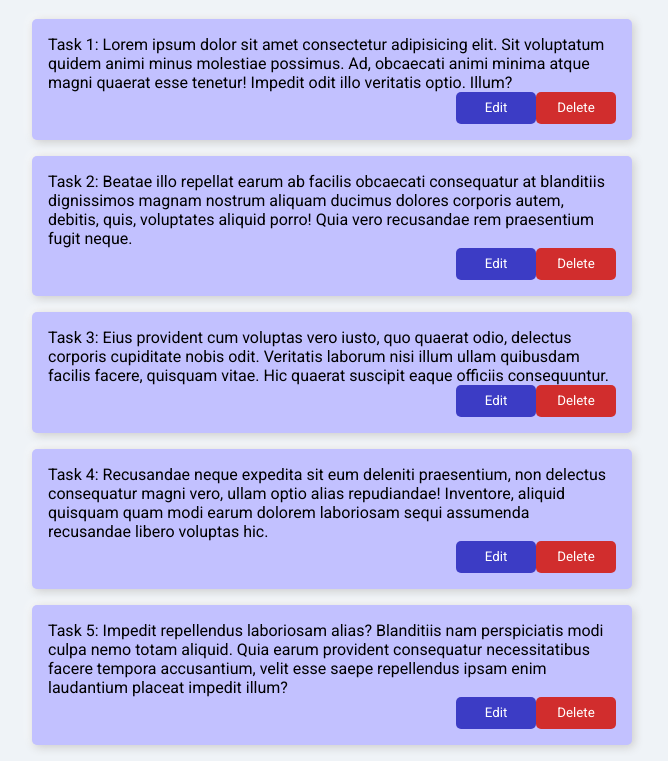
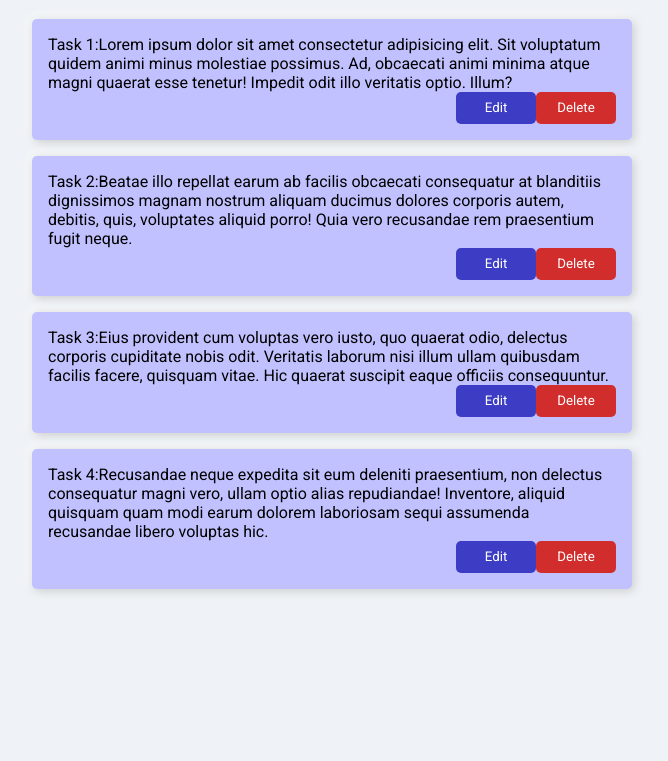
Before and after one commit to Kosmonaft34/OV5-test, a plain HTML site: page public/index.html in a window 1280 px wide. Shown: the part 63-824 px from the top of the page, without its empty margins (308-976 px from the left). After the commit the page ends 800 px from the top, so only its background shows below. Drawn offline with Linux system fonts and the light colour scheme.

Commit message:
script.js

```diff
--- a/public/index.html
+++ b/public/index.html
@@ -16,39 +16,8 @@
     <div class="container">
         <h1>Task manager</h1>
          <!-- ul.tasks>li.task-card*5>(.task-name>({Task $:}+lorem))+button.edit{Edit}+button.delete{Delete} -->
-         <ul class="tasks">
-             <li class="task-card">
-                 <div class="task-name">
-                     Task 1:
-                     Lorem ipsum dolor sit amet consectetur adipisicing elit. Sit voluptatum quidem animi minus molestiae possimus. Ad, obcaecati animi minima atque magni quaerat esse tenetur! Impedit odit illo veritatis optio. Illum?
-                 </div>
-                 <button class="edit">Edit</button><button class="delete">Delete</button></li>
-             <li class="task-card">
-                 <div class="task-name">
-                     Task 2:
-                     Beatae illo repellat earum ab facilis obcaecati consequatur at blanditiis dignissimos magnam nostrum aliquam ducimus dolores corporis autem, debitis, quis, voluptates aliquid porro! Quia vero recusandae rem praesentium fugit neque.
-                 </div>
-                 <button class="edit">Edit</button><button class="delete">Delete</button></li>
-             <li class="task-card">
-                 <div class="task-name">
-                     Task 3:
-                     Eius provident cum voluptas vero iusto, quo quaerat odio, delectus corporis cupiditate nobis odit. Veritatis laborum nisi illum ullam quibusdam facilis facere, quisquam vitae. Hic quaerat suscipit eaque officiis consequuntur.
-                 </div>
-                 <button class="edit">Edit</button><button class="delete">Delete</button></li>
-             <li class="task-card">
-                 <div class="task-name">
-                     Task 4:
-                     Recusandae neque expedita sit eum deleniti praesentium, non delectus consequatur magni vero, ullam optio alias repudiandae! Inventore, aliquid quisquam quam modi earum dolorem laboriosam sequi assumenda recusandae libero voluptas hic.
-                 </div>
-                 <button class="edit">Edit</button><button class="delete">Delete</button></li>
-             <li class="task-card">
-                 <div class="task-name">
-                     Task 5:
-                     Impedit repellendus laboriosam alias? Blanditiis nam perspiciatis modi culpa nemo totam aliquid. Quia earum provident consequatur necessitatibus facere tempora accusantium, velit esse saepe repellendus ipsam enim laudantium placeat impedit illum?
-                 </div>
-                 <button class="edit">Edit</button><button class="delete">Delete</button></li>
-         </ul>
-
+         <ul class="tasks"></ul>
     </div>
+    <script src="script.js"></script>
 </body>
 </html>
--- a/public/script.js
+++ b/public/script.js
@@ -0,0 +1,26 @@
+let taskList = ['Task 1:Lorem ipsum dolor sit amet consectetur adipisicing elit. Sit voluptatum quidem animi minus molestiae possimus. Ad, obcaecati animi minima atque magni quaerat esse tenetur! Impedit odit illo veritatis optio. Illum?',
+' Task 2:Beatae illo repellat earum ab facilis obcaecati consequatur at blanditiis dignissimos magnam nostrum aliquam ducimus dolores corporis autem, debitis, quis, voluptates aliquid porro! Quia vero recusandae rem praesentium fugit neque.',
+'Task 3:Eius provident cum voluptas vero iusto, quo quaerat odio, delectus corporis cupiditate nobis odit. Veritatis laborum nisi illum ullam quibusdam facilis facere, quisquam vitae. Hic quaerat suscipit eaque officiis consequuntur.',
+'Task 4:Recusandae neque expedita sit eum deleniti praesentium, non delectus consequatur magni vero, ullam optio alias repudiandae! Inventore, aliquid quisquam quam modi earum dolorem laboriosam sequi assumenda recusandae libero voluptas hic.'
+]
+
+let tasksElem = document.querySelector('.tasks')
+
+// for (const task of taskList) {
+//     console.log(task);
+
+// }
+
+let taskListHtml = ''
+taskList.forEach(/*callback функция*/function(task){/*на каждой итерации цикла forEach вызывается функция task*/
+    const taskHtml =`
+    <li class="task-card">
+        <div class="task-name">${task}</div>
+        <button class="edit">Edit</button>
+        <button class="delete">Delete</button>
+   </li>`
+   taskListHtml += taskHtml/*складываем строки*/
+})
+
+console.log(taskListHtml);
+tasksElem.innerHTML = taskListHtml
--- a/public/style.css
+++ b/public/style.css
@@ -35,9 +35,9 @@ h1{
     background-color:  rgb(194, 193, 255);
     list-style: none;
     display: flex;
-    flex-wrap: wrap;/* Кнопки переноса элемента*/
-    justify-content: flex-end;
-    gap: 0,5em;
+    flex-wrap: wrap;/* Кнопки переноса элемента на следующую строчку*/
+    justify-content: flex-end;/*выравнивание по правому краю*/
+    gap: 0,5em;/*сетка во флэксбоксе*/
     transition: transform .5s; /*плавность увеличивания перехода карточки при наведении*/
 
   }
```
